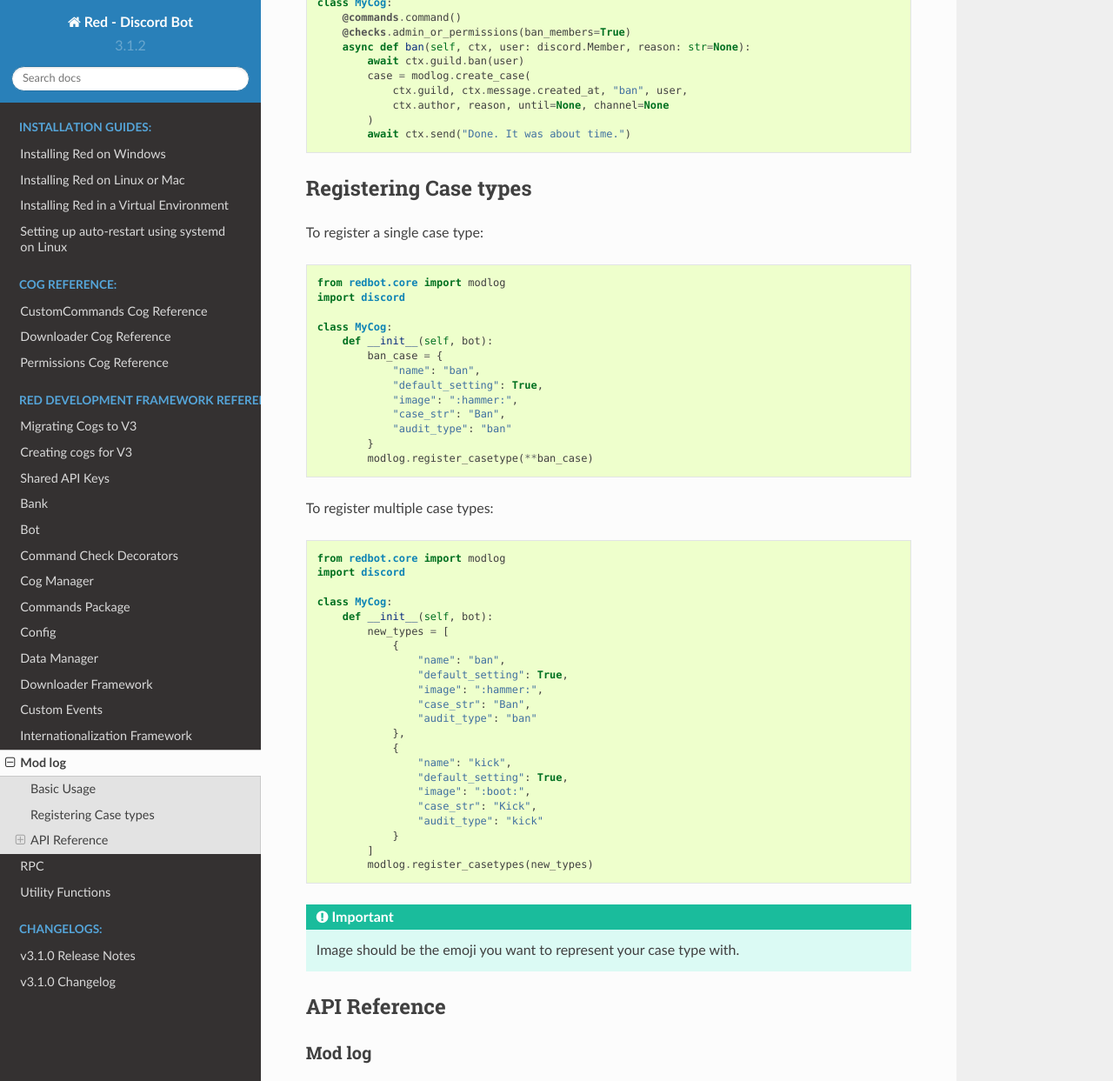
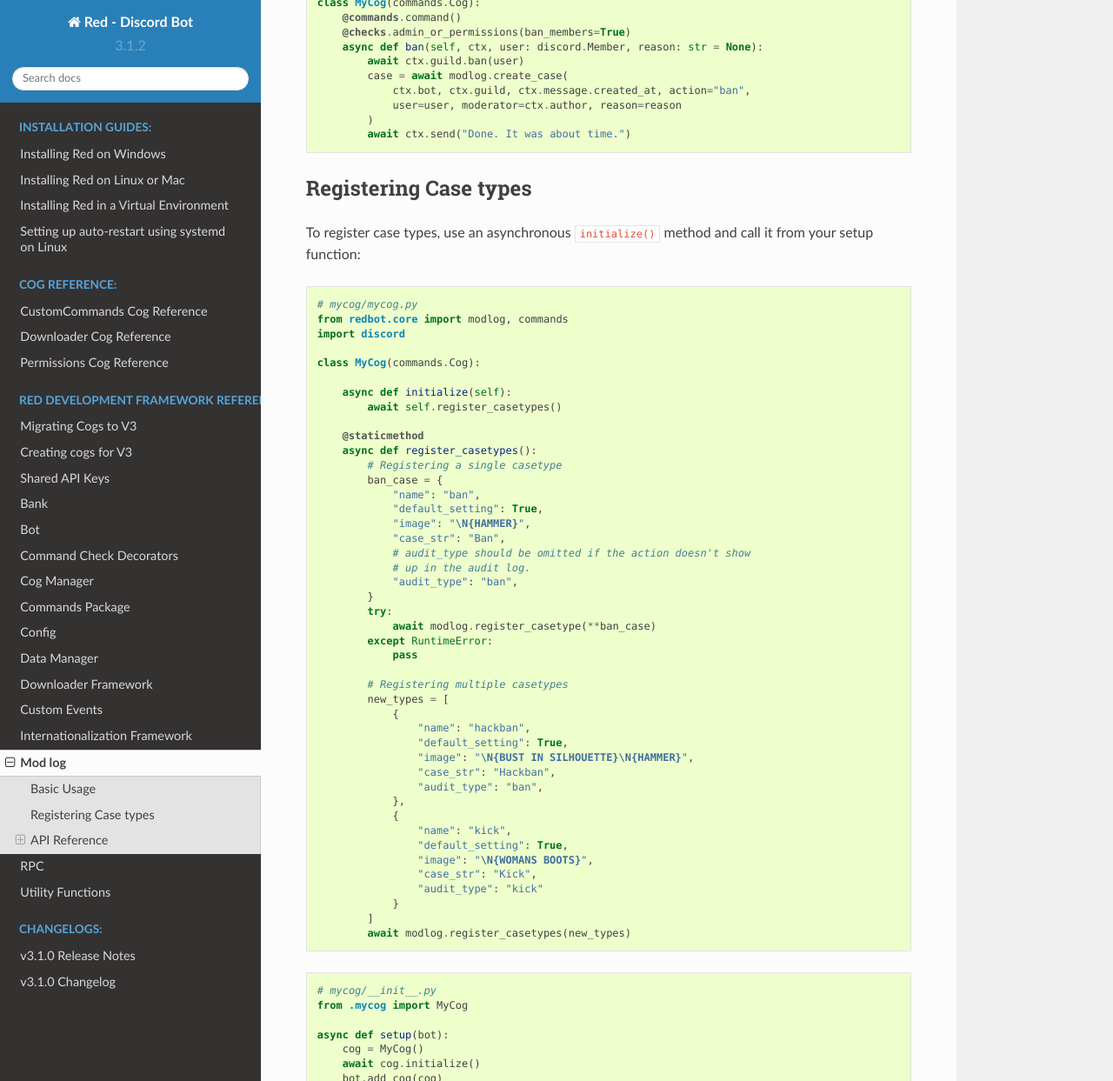
Before and after one commit to Renirous/Red-DiscordBot, a Sphinx documentation site: the page built from docs/framework_modlog.rst, in a window 1280 px wide and 1400 px high, scrolled down 332 px, cut to the strip 0-1243 px from the top of the window. Shown: the whole strip at 87% size. Built offline with Sphinx 7.4.7 and the Read the Docs theme 2.0.0, drawn with Linux system fonts in a browser that asks for light colours; the version number is read from the project's files by our own code.

Commit message:
[Docs] Add awaits and missing imports in usage examples (#2860)
Well, the modlog examples had to be changed a lot, because `await` obviously won't work in regular method.

```diff
--- a/docs/framework_modlog.rst
+++ b/docs/framework_modlog.rst
@@ -16,17 +16,17 @@ Basic Usage
 
 .. code-block:: python
 
-    from redbot.core import modlog
+    from redbot.core import commands, modlog
     import discord
 
-    class MyCog:
+    class MyCog(commands.Cog):
         @commands.command()
         @checks.admin_or_permissions(ban_members=True)
-        async def ban(self, ctx, user: discord.Member, reason: str=None):
+        async def ban(self, ctx, user: discord.Member, reason: str = None):
             await ctx.guild.ban(user)
-            case = modlog.create_case(
-                ctx.guild, ctx.message.created_at, "ban", user,
-                ctx.author, reason, until=None, channel=None
+            case = await modlog.create_case(
+                ctx.bot, ctx.guild, ctx.message.created_at, action="ban",
+                user=user, moderator=ctx.author, reason=reason
             )
             await ctx.send("Done. It was about time.")
 
@@ -35,50 +35,65 @@ Basic Usage
 Registering Case types
 **********************
 
-To register a single case type:
+To register case types, use an asynchronous ``initialize()`` method and call
+it from your setup function:
 
 .. code-block:: python
 
-    from redbot.core import modlog
+    # mycog/mycog.py
+    from redbot.core import modlog, commands
     import discord
 
-    class MyCog:
-        def __init__(self, bot):
+    class MyCog(commands.Cog):
+
+        async def initialize(self):
+            await self.register_casetypes()
+
+        @staticmethod
+        async def register_casetypes():
+            # Registering a single casetype
             ban_case = {
                 "name": "ban",
                 "default_setting": True,
-                "image": ":hammer:",
+                "image": "\N{HAMMER}",
                 "case_str": "Ban",
-                "audit_type": "ban"
+                # audit_type should be omitted if the action doesn't show
+                # up in the audit log.
+                "audit_type": "ban",
             }
-            modlog.register_casetype(**ban_case)
+            try:
+                await modlog.register_casetype(**ban_case)
+            except RuntimeError:
+                pass
 
-To register multiple case types:
-
-.. code-block:: python
-
-    from redbot.core import modlog
-    import discord
-
-    class MyCog:
-        def __init__(self, bot):
+            # Registering multiple casetypes
             new_types = [
                 {
-                    "name": "ban",
+                    "name": "hackban",
                     "default_setting": True,
-                    "image": ":hammer:",
-                    "case_str": "Ban",
-                    "audit_type": "ban"
+                    "image": "\N{BUST IN SILHOUETTE}\N{HAMMER}",
+                    "case_str": "Hackban",
+                    "audit_type": "ban",
                 },
                 {
                     "name": "kick",
                     "default_setting": True,
-                    "image": ":boot:",
+                    "image": "\N{WOMANS BOOTS}",
                     "case_str": "Kick",
                     "audit_type": "kick"
                 }
             ]
-            modlog.register_casetypes(new_types)
+            await modlog.register_casetypes(new_types)
+
+.. code-block:: python
+
+    # mycog/__init__.py
+    from .mycog import MyCog
+
+    async def setup(bot):
+        cog = MyCog()
+        await cog.initialize()
+        bot.add_cog(cog)
 
 .. important::
     Image should be the emoji you want to represent your case type with.
```
Also changed, not shown: docs/framework_bank.rst (+6 -5 lines).
